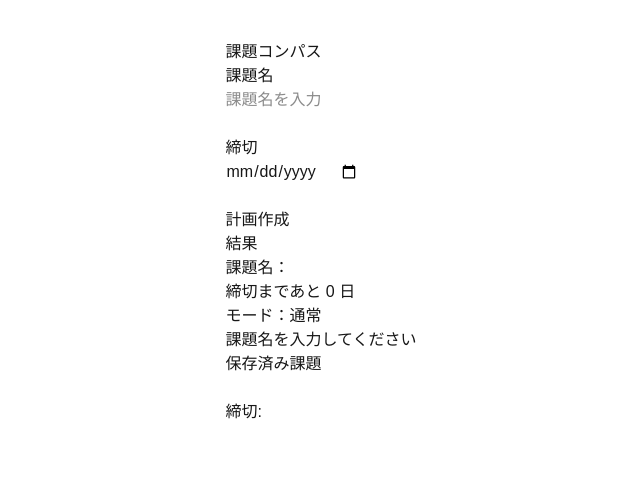
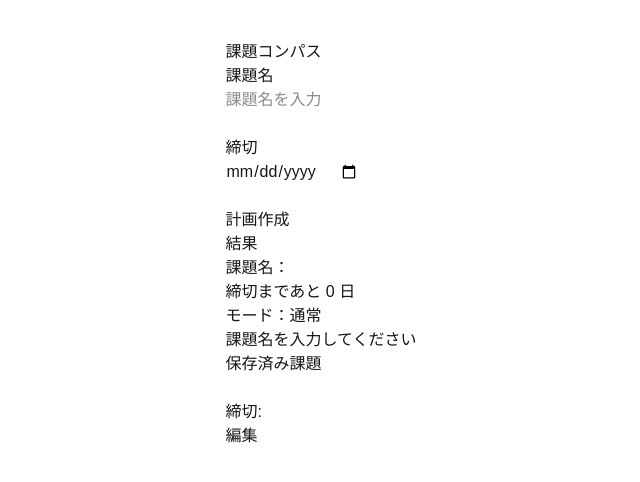
Before and after one commit to kippeicreator/task-assistant, a Next.js app: page / in a window 1280 px wide. Both pictures are taken after a click on the button "計画作成". Shown: the top 482 px of the page, without its empty margins (311-951 px from the left). Built offline with nearby package versions, Linux system fonts and the light colour scheme.

Commit message:
feat: add task editing

```diff
--- a/app/page.tsx
+++ b/app/page.tsx
@@ -15,6 +15,7 @@ export default function Home() {
   const [taskName, setTaskName] = useState("");
   const [deadline, setDeadline] = useState("");
   const [result, setResult] = useState<Plan | null>(null);
+  const [editingTaskId, setEditingTaskId] = useState<string | null>(null);
   const [tasks, setTasks] = useState<Task[]>([]);
 
   useEffect(() => {
@@ -22,20 +23,32 @@ export default function Home() {
     setTasks(savedTasks);
   }, []);
 
+  const startEditingTask = (task: Task) => {
+    setEditingTaskId(task.id);
+    setTaskName(task.name);
+    setDeadline(task.deadline);
+  };
+
   const createPlan = () => {
-    const newTask: Task = {
-      id: crypto.randomUUID(),
+    const task: Task = {
+      id: editingTaskId ?? crypto.randomUUID(),
       name: taskName,
       deadline,
       completed: false,
     };
 
-    const plan = generatePlan(newTask);
+    const plan = generatePlan(task);
     setResult(plan);
 
-    const updatedTasks = [...tasks, newTask];
+    const updatedTasks = editingTaskId
+      ? tasks.map((currentTask) =>
+        currentTask.id === editingTaskId ? task : currentTask
+      )
+      : [...tasks, task];
+
     setTasks(updatedTasks);
     saveTasks(updatedTasks);
+    setEditingTaskId(null);
   };
 
   return (
@@ -52,7 +65,7 @@ export default function Home() {
 
       <ResultCard result={result} className={styles.resultText} />
 
-      <TaskList tasks={tasks} />
+      <TaskList tasks={tasks} onEdit={startEditingTask} />
     </div>
   );
 }
--- a/components/TaskList.tsx
+++ b/components/TaskList.tsx
@@ -2,9 +2,10 @@ import type { Task } from "@/types/task";
 
 type TaskListProps = {
     tasks: Task[];
+    onEdit: (task: Task) => void;
 };
 
-export default function TaskList({ tasks }: TaskListProps) {
+export default function TaskList({ tasks, onEdit }: TaskListProps) {
     if (tasks.length === 0) {
         return <p>保存された課題はありません。</p>;
     }
@@ -19,6 +20,8 @@ export default function TaskList({ tasks }: TaskListProps) {
                         <strong>{task.name}</strong>
                         <br />
                         締切: {task.deadline}
+                        <br />
+                        <button onClick={() => onEdit(task)}>編集</button>
                     </li>
                 ))}
             </ul>
```
